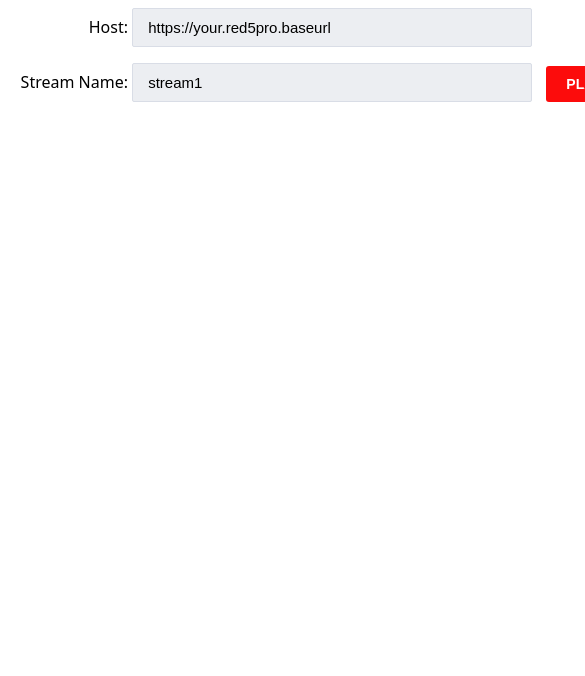
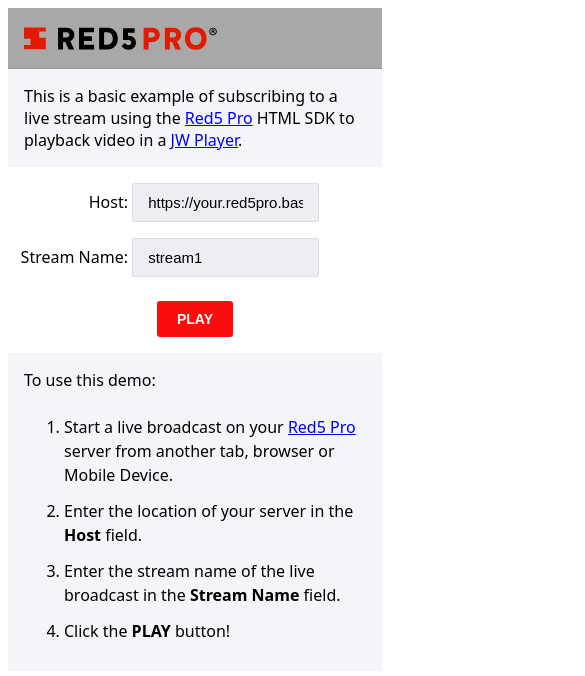
Before and after one commit to red5pro/red5pro-jwplayer-provider, a website built with webpack: page demo/index.html in a window 390 px wide. Shown: the top 676 px of the page, 585 px wide, since content can reach past the window. Built offline with nearby package versions, Linux system fonts and the light colour scheme.

Commit message:
some branding and styles.

```diff
--- a/demo/index.html
+++ b/demo/index.html
@@ -3,51 +3,13 @@
     <title>jwplayer test</title>
     <meta charset="utf-8">
     <meta name="viewport" content="width=device-width,minimum-scale=1,maximum-scale=1">
+    <link rel="stylesheet" href="style/main.css">
     <style>
       .jw-slider-time, .jw-icon-rewind {
         display: none !important;
       }
       .jw-volume-tip {
         padding: 13px 0 10px !important;
-      }
-      .settings-field {
-        font-family: 'system-ui';
-      }
-      .settings-field > label {
-        width: 120px;
-        text-align: right;
-        display: inline-block;
-      }
-      .settings-container {
-        width: 640px;
-      }
-      .settings-field > input {
-        border: 1px solid rgba(217,221,230,1);
-        background-color: rgba(217,221,230,.5);
-        width: 400px;
-        border-radius: 2px;
-        display: inline-block;
-        font-size: 15px;
-        margin: 0;
-        padding: 10px 15px;
-      }
-      .settings-field > button {
-        background-color: #fc0c0c;
-        color: #fff;
-        border: none;
-        border-radius: 3px;
-        display: inline-block;
-        font-size: 14px;
-        font-weight: 600;
-        line-height: 16px;
-        margin: 0 0 0 10px;
-        padding: 10px 20px;
-        text-align: center;
-        text-transform: uppercase;
-        user-select: none;
-        vertical-align: middle;
-        width: auto;
-        cursor: pointer;
       }
     </style>
     <script>
@@ -66,6 +28,16 @@
     </script>
   </head>
   <body>
+    <div class="header">
+      <a href="https://red5pro.com" class="logo" target="_blank">
+        <img class="company-logo" src="images/red5pro_logo.svg" alt="Red5 Pro">
+      </a>
+    </div>
+    <div class="info-container">
+      <p class="info">
+        This is a basic example of subscribing to a live stream using the <a href="https://red5pro.com" target="_blank">Red5 Pro</a> HTML SDK to playback video in a <a href="https://www.jwplayer.com/" target="_blank">JW Player</a>.
+      </p>
+    </div>
     <div class="settings-container">
       <p class="settings-field">
         <label for="host-field">Host:</label>
@@ -76,6 +48,17 @@
         <input type="text" id="streamname-field" name="streamname-field" placeholder="streamName">
         <button id="submit-button">Play</button>
       </p>
+    </div>
+    <div class="info-container">
+      <div class="info">
+        <p class="instruction-info">To use this demo:</p>
+        <ol class="instruction-list">
+          <li>Start a live broadcast on your <a href="https://red5pro.com" target="_blank">Red5 Pro</a> server from another tab, browser or Mobile Device.</li>
+          <li>Enter the location of your server in the <strong>Host</strong> field.</li>
+          <li>Enter the stream name of the live broadcast in the <strong>Stream Name</strong> field.</li>
+          <li>Click the <strong>PLAY</strong> button!</li>
+        </ol>
+      </div>
     </div>
     <div id="video-container"></div>
     <script src="lib/jwplayer/jwplayer.js"></script>
@@ -116,8 +99,14 @@
                 }
               })
               .on('all', function(type, event) {
-                console.warn(type, event);
+                if (type !== 'time') {
+                  console.warn(type, event)
+                }
               })
+        const infoContainers = document.getElementsByClassName('info-container')
+        Array.from(infoContainers).forEach(el => {
+          el.classList.add('hidden')
+        })
       }
 
       setSetting('host-field', query('host') || 'https://your.red5pro.baseurl')
--- /dev/null
+++ b/demo/style/main.css
@@ -0,0 +1,97 @@
+.hidden {
+  display: none;
+}
+.header {
+  width: 100%;
+  min-height: 60px;
+  background-color: #a8a8a8;
+  border-bottom: 1px solid rgba(0, 0, 0, 0.1);
+}
+.logo {
+  position: absolute;
+  left: 0;
+  padding: .8em 1em;
+  text-decoration: none;
+}
+.company-logo {
+  max-height: 35px;
+  color: #fff;
+}
+.settings-field {
+  font-family: 'system-ui';
+}
+.settings-field > label {
+  width: 120px;
+  text-align: right;
+  display: inline-block;
+}
+.settings-container {
+  width: 640px;
+}
+.settings-field > input {
+  border: 1px solid rgba(217,221,230,1);
+  background-color: rgba(217,221,230,.5);
+  width: 400px;
+  border-radius: 2px;
+  display: inline-block;
+  font-size: 15px;
+  margin: 0;
+  padding: 10px 15px;
+}
+.settings-field > button {
+  background-color: #fc0c0c;
+  color: #fff;
+  border: none;
+  border-radius: 3px;
+  display: inline-block;
+  font-size: 14px;
+  font-weight: 600;
+  line-height: 16px;
+  margin: 0 0 0 10px;
+  padding: 10px 20px;
+  text-align: center;
+  text-transform: uppercase;
+  user-select: none;
+  vertical-align: middle;
+  width: auto;
+  cursor: pointer;
+}
+
+.info-container {
+  font-family: 'system-ui';
+  background-color: rgba(217,221,230,0.3);
+}
+
+.info {
+  margin: 0 auto;
+  max-width: 400px;
+  padding: 16px;
+  font-weight: 500;
+}
+
+.instruction-info {
+  margin: 0 0 24px 0;
+}
+
+.instruction-list {
+  margin: 0;
+  font-weight: 200;
+}
+
+.instruction-list > li {
+  line-height: 24px;
+  padding-bottom: 12px;
+}
+
+@media screen and (max-width: 660px) {
+  .settings-container {
+    width: 100%;
+  }
+  .settings-field > input {
+    width: 50%;
+  }
+  #submit-button {
+    display: block;
+    margin: 24px auto 16px auto;
+  }
+}
--- a/red5pro-jwplayer-provider.js
+++ b/red5pro-jwplayer-provider.js
@@ -44,6 +44,12 @@
             duration: event.data.time
           })
           return
+        } else if (event.type === 'Subscribe.InvalidName') {
+          this.trigger('setupError')
+        } else if (event.type === 'Subscribe.Play.Unpublish') {
+          this.trigger('complete')
+        } else if (event.type === 'Subscribe.Connection.Closed') {
+          this.trigger('playlistComplete')
         }
         console.log(event)
       },
```
Also changed, not shown: demo/images/red5pro_logo.svg (added).
